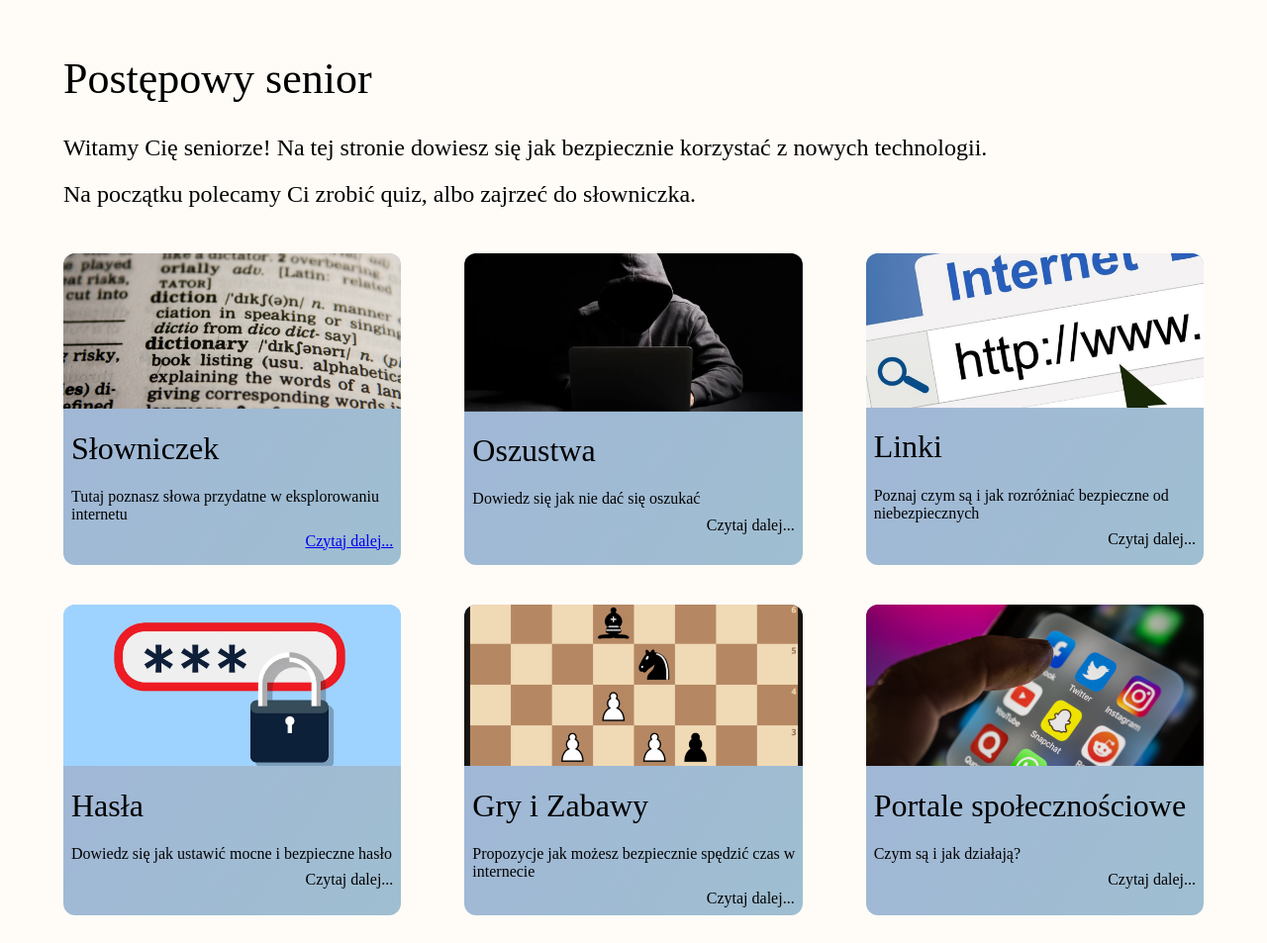
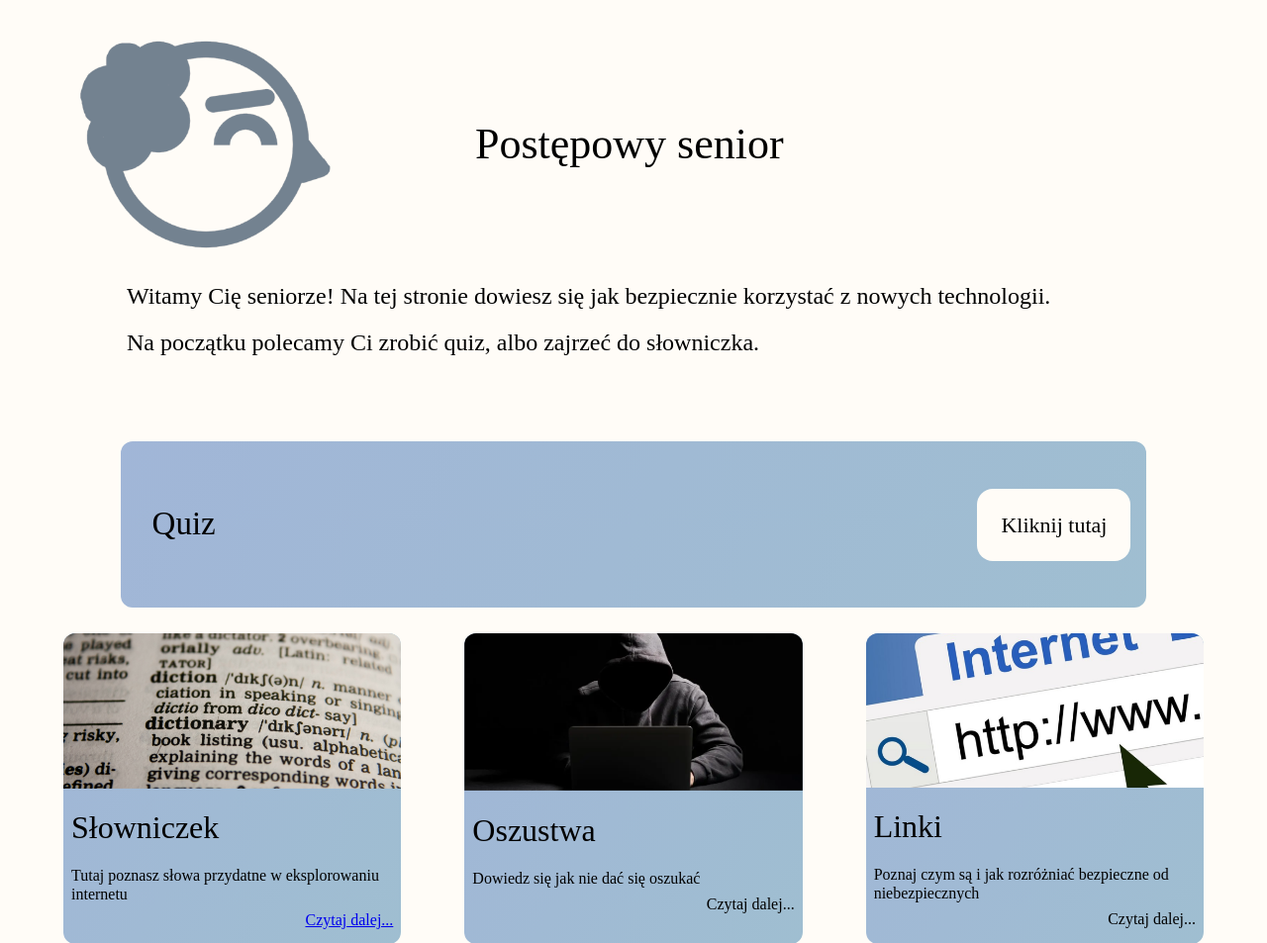
Before and after one commit to QuantumDock/HKT3, a Flask app: page / in a window 1280 px wide. Shown: the part 52-1005 px from the top of the page at 99% size. Before the commit the page ends 977 px from the top, so only its background shows below. Run offline with Flask 3, Linux system fonts and the light colour scheme; some web fonts are replaced.

Commit message:
layout: improve main page layout

```diff
--- a/static/css/styles.css
+++ b/static/css/styles.css
@@ -99,15 +99,33 @@ h2 {
 }
 
 .title {
+  display: grid;
+  grid-template-columns: 1fr 3fr;
+  grid-template-rows: 1fr 0.75fr 0.7fr;
+  grid-template-areas:
+    "img title"
+    "about about"
+    "quiz quiz";
   padding: 2vw 5vw 2vw 5vw;
   font-size: 22px;
   font-family: Nunito;
   font-style: normal;
 }
 
+.title__img {
+  width: 100%;
+}
+
+.title__heading {
+  margin-left: 10vw;
+  align-self: center;
+}
+
 .title__about {
+  grid-area: about;
   font-style: normal;
   font-size: 16px;
+  margin-left: 64px;
 }
 
 .grid__element__content {
@@ -119,6 +137,25 @@ h2 {
 .grid__element__read-more {
   margin: 0.5em 0.5em 0.5em 0;
   align-self: end;
+}
+
+.grid__element--quiz {
+  grid-area: quiz;
+  width: 90%;
+  justify-self: center;
+  display: flex;
+  align-items: center;
+  padding: 0 16px 0 32px;
+  justify-content: space-between;
+}
+
+.grid__element--align_right {
+  text-decoration: none;
+  background-color: #fffcf7;
+  border: 1px none white;
+  border-radius: 16px;
+  padding: 24px;
+  color: black;
 }
 
 li {
--- a/templates/index.html
+++ b/templates/index.html
@@ -2,11 +2,16 @@
 
 {% block body %}
 <div class="title">
-    <h1>Postępowy senior</h1>
+    <img class="title__img" src="{{ url_for('static', filename='img/senior.png') }}"/>
+    <h1 class="title__heading">Postępowy senior</h1>
     <div class="title__about">
         <h2>Witamy Cię seniorze! Na tej stronie dowiesz się jak bezpiecznie
             korzystać z nowych technologii.</h2>
         <h2>Na początku polecamy Ci zrobić quiz, albo zajrzeć do słowniczka. </h2>
+    </div>
+    <div class="grid__element grid__element--quiz">
+        <h2>Quiz</h2>
+        <a href="/quiz" class="grid__element--align_right">Kliknij tutaj</a>
     </div>
 
 </div>
```
Also changed, not shown: static/img/senior.png (added).
